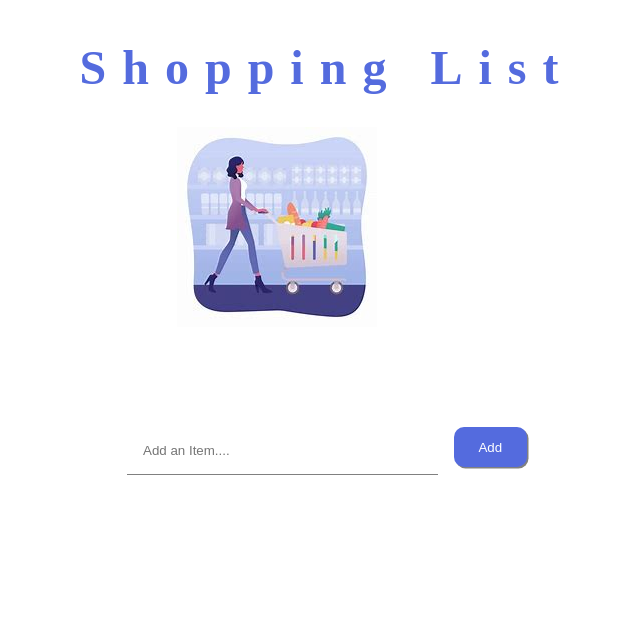
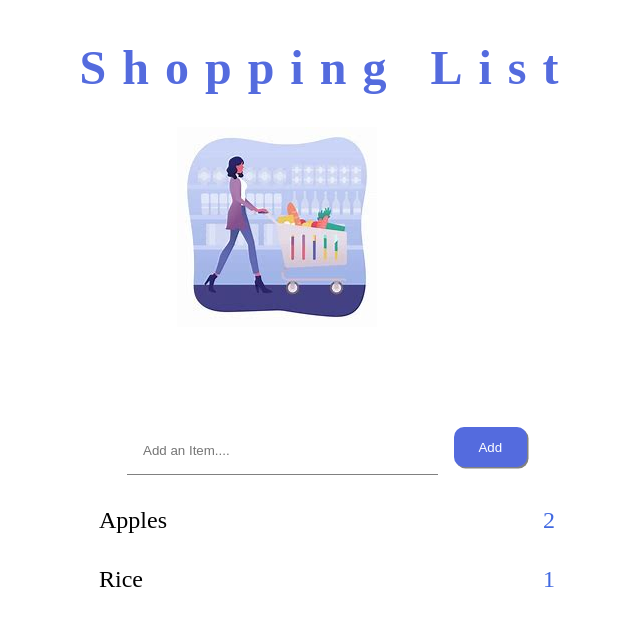
Before and after one commit to swasthik-007/Reducers-shoppinglist, a React (Vite) app: page / in a window 1280 px wide. Shown: the top 626 px of the page, without its empty margins (313-953 px from the left). Built offline with nearby package versions, Linux system fonts and the light colour scheme.

Commit message:
Added basic item and item list

```diff
--- /dev/null
+++ b/src/components/Item/Item.css
@@ -0,0 +1,16 @@
+.item-wrapper {
+    display: flex;
+    width: 100%;
+    justify-content: space-around;
+    margin-bottom: 2rem;
+}
+
+.item-name {
+    flex-basis: 80%;
+    font-size: x-large;
+}
+
+.item-quantity {
+    font-size: x-large;
+    color: royalblue;
+}
--- /dev/null
+++ b/src/components/Item/Item.jsx
@@ -0,0 +1,17 @@
+// CSS imports
+import './Item.css'
+
+function Item({itemName, quantity}) {
+    return (
+        <div className="item-wrapper">
+            <div className="item-name">
+                {itemName}
+            </div>
+            <div className="item-quantity">
+                {quantity}
+            </div>
+        </div>
+    );
+}
+
+export default Item;
--- /dev/null
+++ b/src/components/ItemList/ItemList.css
@@ -0,0 +1,5 @@
+.shopping-items-wrapper {
+    min-width: 100%;
+    max-width: 500px;
+
+}
--- /dev/null
+++ b/src/components/ItemList/ItemList.jsx
@@ -0,0 +1,24 @@
+// CSS imports
+import './ItemList.css';
+
+// Components imports
+import Item from '../Item/Item';
+function ItemList({ shoppingItems }) {
+    return (
+        <div className="shopping-items-wrapper">
+            {
+                shoppingItems && shoppingItems.map(item => {
+                    return (
+                        <Item
+                            itemName={item.name}
+                            quantity={item.quantity}
+                            key={item.id}
+                        />
+                    )
+                })
+            }
+        </div>
+    )
+}
+
+export default ItemList;
--- a/src/components/ShoppingList/ShoppingList.css
+++ b/src/components/ShoppingList/ShoppingList.css
@@ -1,7 +1,8 @@
-.current-shopping-list{
+.current-shopping-list {
     display: flex;
     flex-direction: column;
     align-items: center;
-
-
+    width: 500px;
+    margin: 0 auto;
+    gap: 2rem;
 }
--- a/src/components/ShoppingList/ShoppingList.jsx
+++ b/src/components/ShoppingList/ShoppingList.jsx
@@ -1,16 +1,27 @@
+// CSS Imports
+import './ShoppingList.css';
+// Component imports
 import Header from "../Header/Header";
 import InputItem from "../InputItem/InputItem";
-import './ShoppingList.css'
+import ItemList from '../ItemList/ItemList';
 
-function ShoppingList(){
-return(
-    <>
-     <Header/>
-     <div className="current-shopping-list">
-        <InputItem/>
-     </div>
-    </>
-)
+const shoppingItems = [
+    {id: 1, name: 'Apples', quantity: 2},
+    {id: 2, name: 'Rice', quantity: 1},
+];
+
+function ShoppingList() {
+    return (
+        <>
+            <Header />
+
+            <div className="current-shopping-list">
+                <InputItem />
+                <ItemList
+                    shoppingItems={shoppingItems}
+                />
+            </div>
+        </>
+    )
 }
-
 export default ShoppingList;
```
